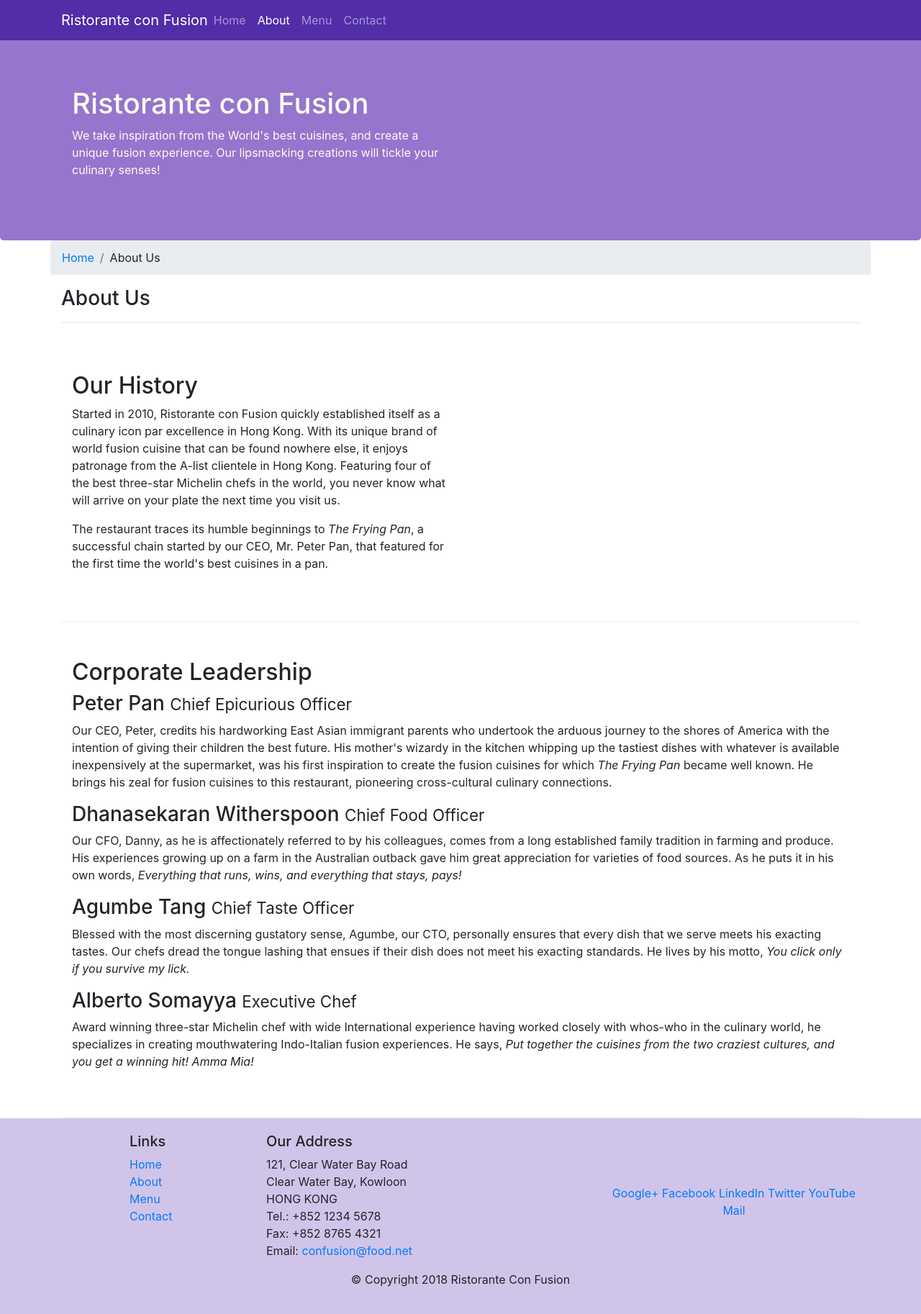
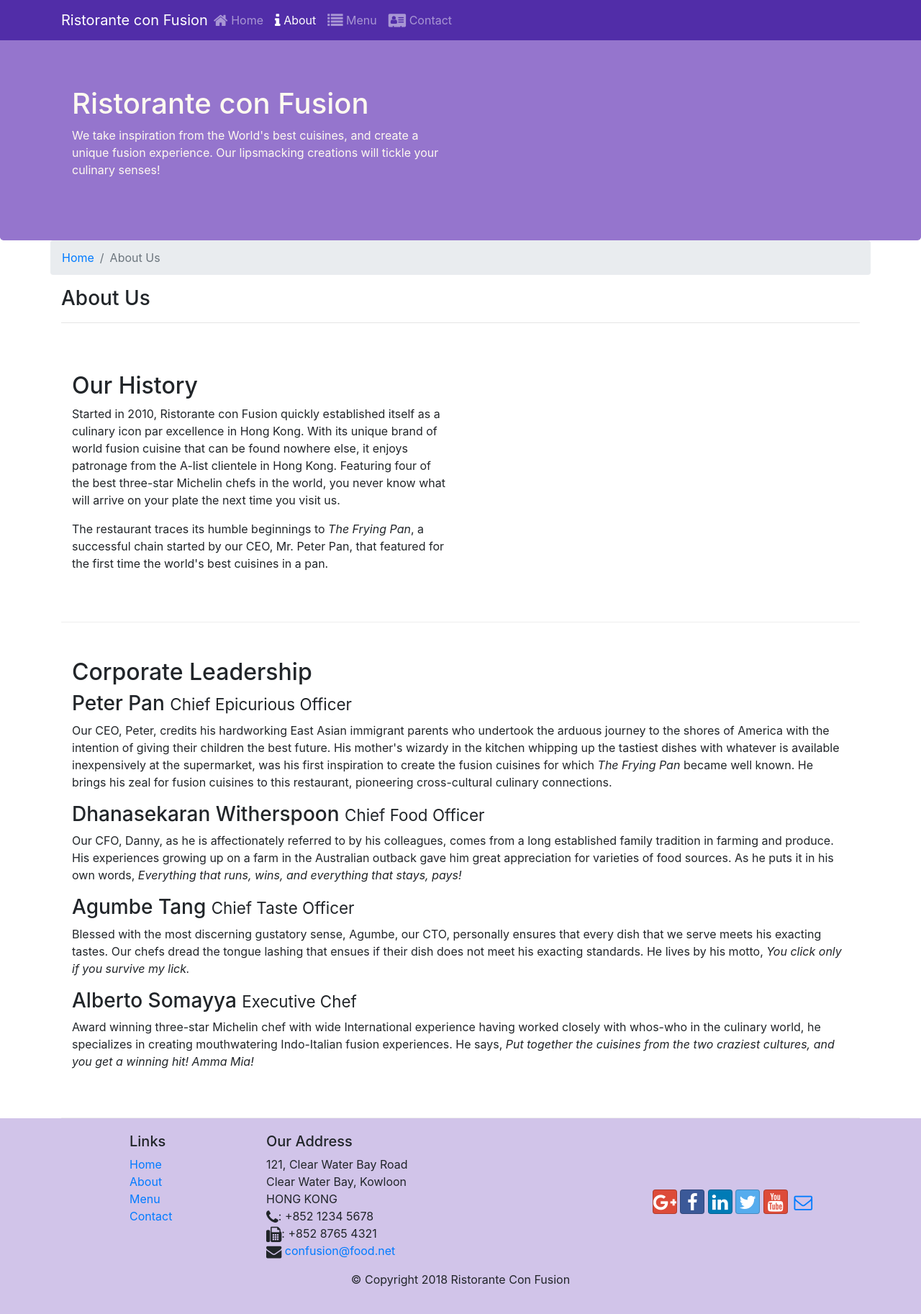
Before and after one commit to Sahilgupta8423/Bootstrap4, a website: page aboutus.html in a window 1280 px wide. Shown: the whole page at 72% size. Drawn offline with nearby package versions, Linux system fonts and the light colour scheme.

Commit message:
Icon Fonts

```diff
--- a/aboutus.html
+++ b/aboutus.html
@@ -9,6 +9,8 @@
 
     <!-- Bootstrap CSS -->
     <link rel="stylesheet" href="node_modules/bootstrap/dist/css/bootstrap.min.css">
+    <link rel="stylesheet" href="node_modules/font-awesome/css/font-awesome.min.css">
+    <link rel="stylesheet" href="node_modules/bootstrap-social/bootstrap-social.css">
     <link rel="stylesheet" href="css/styles.css">
    <title>Ristorante Con Fusion</title>
 
@@ -26,10 +28,10 @@
             <a class="navbar-brand mr-auto" href="./index.html">Ristorante con Fusion</a>
           <div class="collapse navbar-collapse" id="Navbar">
               <ul class="navbar-nav mr-auto">
-                <li class="nav-item "><a class="nav-link" href="./index.html">Home</a></li>
-                <li class="nav-item active"><a class="nav-link" href="#">About</a></li>
-                <li class="nav-item"><a class="nav-link" href="#">Menu</a></li>
-                <li class="nav-item"><a class="nav-link" href="#">Contact</a></li>
+                <li class="nav-item "><a class="nav-link" href="./index.html"><span class="fa fa-home fa-lg"></span> Home</a></li>
+                <li class="nav-item active"><a class="nav-link" href="#"><span class="fa fa-info fa-lg"></span> About</a></li>
+                <li class="nav-item"><a class="nav-link" href="#"><span class="fa fa-list fa-lg"></span> Menu</a></li>
+                <li class="nav-item"><a class="nav-link" href="#"><span class="fa fa-address-card fa-lg"></span> Contact</a></li>
               </ul>
           </div>
 
@@ -53,7 +55,7 @@
         <div class="row ">
             <ol class="col-12 breadcrumb">
                 <li class="breadcrumb-item"><a href="./index.html">Home</a></li>
-                <li class="breadcrumb-item">About Us</li>
+                <li class="breadcrumb-item active">About Us</li>
 
             </ol>
             <div class="col-12">
@@ -107,19 +109,19 @@
 		              121, Clear Water Bay Road<br>
 		              Clear Water Bay, Kowloon<br>
 		              HONG KONG<br>
-		              Tel.: +852 1234 5678<br>
-		              Fax: +852 8765 4321<br>
-		              Email: <a href="mailto:confusion@food.net">confusion@food.net</a>
+		              <i class="fa fa-phone fa-lg"></i>: +852 1234 5678<br>
+		              <i class="fa fa-fax fa-lg"></i>: +852 8765 4321<br>
+		              <i class="fa fa-envelope fa-lg"></i> <a href="mailto:confusion@food.net">confusion@food.net</a>
 		           </address>
                 </div>
                 <div class="col-12 col-sm-4 align-self-center">
                     <div class="text-center">
-                        <a href="http://google.com/+">Google+</a>
-                        <a href="http://www.facebook.com/profile.php?id=">Facebook</a>
-                        <a href="http://www.linkedin.com/in/">LinkedIn</a>
-                        <a href="http://twitter.com/">Twitter</a>
-                        <a href="http://youtube.com/">YouTube</a>
-                        <a href="mailto:">Mail</a>
+                        <a class="btn btn-social-icon btn-google" href="http://google.com/+"><i class="fa fa-google-plus fa-lg"></i></a>
+                        <a class="btn btn-social-icon btn-facebook" href="http://www.facebook.com/profile.php?id="><i class="fa fa-facebook fa-lg"></i></a>
+                        <a class="btn btn-social-icon btn-linkedin" href="http://www.linkedin.com/in/"><i class="fa fa-linkedin fa-lg"></i></a>
+                        <a class="btn btn-social-icon btn-twitter" href="http://twitter.com/"><i class="fa fa-twitter fa-lg"></i></a>
+                        <a class="btn btn-social-icon btn-google" href="http://youtube.com/"><i class="fa fa-youtube fa-lg"></i></a>
+                        <a class="btn btn-social-icon" href="mailto:"><i class="fa fa-envelope-o fa-lg"></i></a>
                     </div>
                 </div>
            </div>
--- a/package.json
+++ b/package.json
@@ -15,6 +15,8 @@
   },
   "dependencies": {
     "bootstrap": "^4.0.0",
+    "bootstrap-social": "^5.1.1",
+    "font-awesome": "^4.7.0",
     "jquery": "^3.3.1",
     "popper.js": "^1.12.9"
   }
```
Also changed, not shown: index.html (+15 -13 lines), 1 other file.
